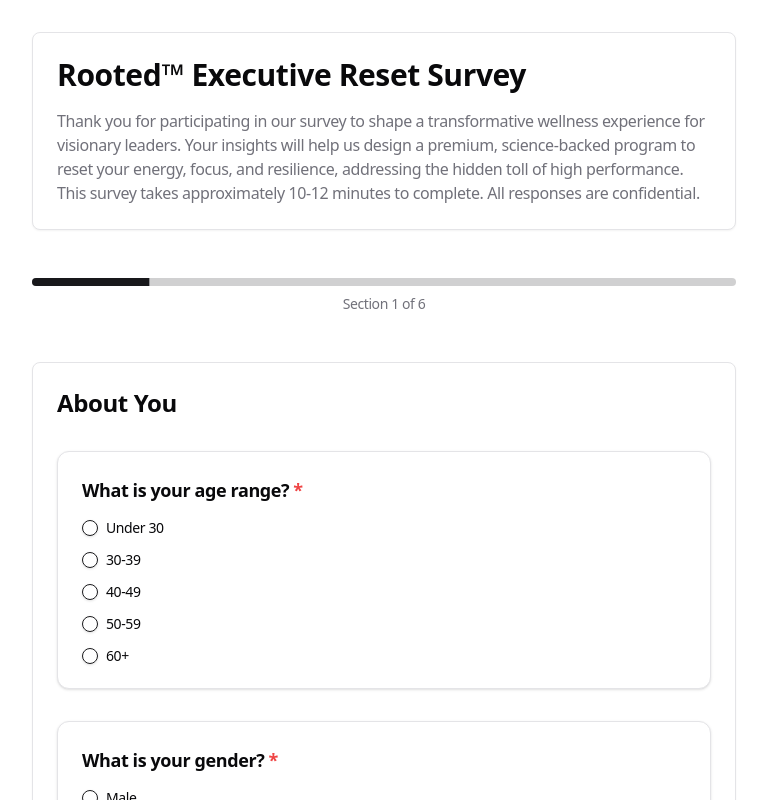
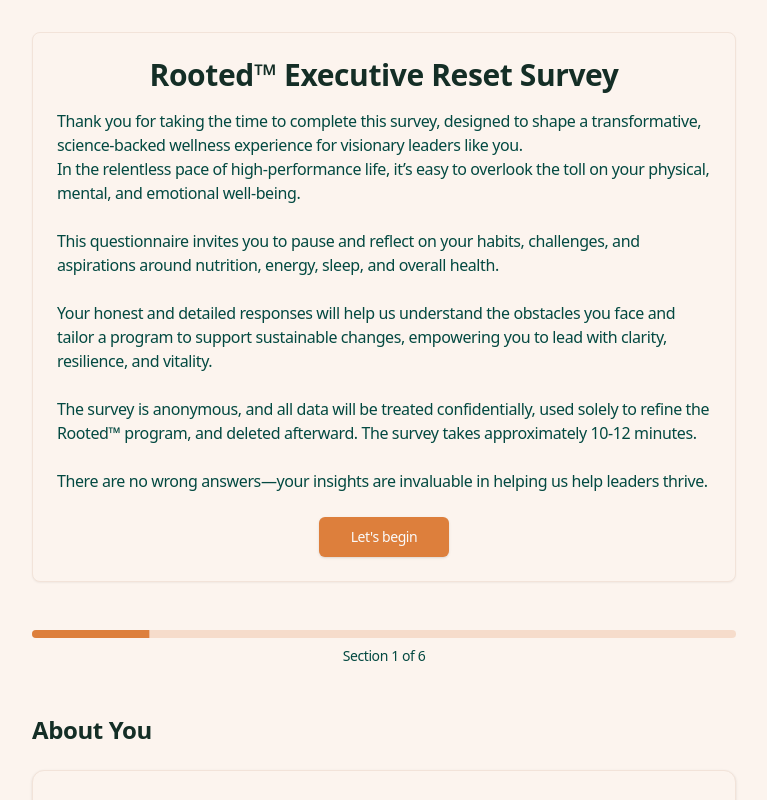
Before and after one commit to AndDavies/rooted, a Next.js app: page / in a window 1280 px wide. Shown: the top 800 px of the page, without its empty margins (256-1023 px from the left). Built offline with nearby package versions, Linux system fonts and the light colour scheme.

Commit message:
22 April - v4

```diff
--- a/app/globals.css
+++ b/app/globals.css
@@ -8,65 +8,53 @@
   }
 }
 
-
-
 @layer base {
+  /* Apply Holy Cannoli Theme Directly */
   :root {
-    --background: 0 0% 100%;
-    --foreground: 240 10% 3.9%;
-    --card: 0 0% 100%;
-    --card-foreground: 240 10% 3.9%;
-    --popover: 0 0% 100%;
-    --popover-foreground: 240 10% 3.9%;
-    --primary: 240 5.9% 10%;
-    --primary-foreground: 0 0% 98%;
-    --secondary: 240 4.8% 95.9%;
-    --secondary-foreground: 240 5.9% 10%;
-    --muted: 240 4.8% 95.9%;
-    --muted-foreground: 240 3.8% 46.1%;
-    --accent: 240 4.8% 95.9%;
-    --accent-foreground: 240 5.9% 10%;
-    --destructive: 0 84.2% 60.2%;
+    --background: 27 67% 96%; /* Silver Bird */
+    --foreground: 160 40% 13%; /* Guerrilla Forest */
+    --card: 27 67% 96%;
+    --card-foreground: 160 40% 13%;
+    --popover: 27 67% 96%;
+    --popover-foreground: 160 40% 13%;
+    --primary: 25 70% 55%; /* Holy Cannoli */
+    --primary-foreground: 0 0% 98%; /* White */
+    --secondary: 23 48% 90%; /* Soft Sunrise */
+    --secondary-foreground: 160 40% 13%;
+    --muted: 23 48% 90%;
+    --muted-foreground: 173 92% 15%; /* Tropical Forest */
+    --accent: 5 49% 44%; /* Rum Punch */
+    --accent-foreground: 0 0% 98%; /* White */
+    --destructive: 0 84.2% 60.2%; /* Default Red */
     --destructive-foreground: 0 0% 98%;
-    --border: 240 5.9% 90%;
-    --input: 240 5.9% 90%;
-    --ring: 240 10% 3.9%;
-    --chart-1: 12 76% 61%;
-    --chart-2: 173 58% 39%;
-    --chart-3: 197 37% 24%;
-    --chart-4: 43 74% 66%;
-    --chart-5: 27 87% 67%;
+    --border: 23 48% 90%;
+    --input: 23 48% 90%;
+    --ring: 25 70% 55%;
     --radius: 0.5rem;
   }
+
   .dark {
-    --background: 240 10% 3.9%;
-    --foreground: 0 0% 98%;
-    --card: 240 10% 3.9%;
-    --card-foreground: 0 0% 98%;
-    --popover: 240 10% 3.9%;
-    --popover-foreground: 0 0% 98%;
-    --primary: 0 0% 98%;
-    --primary-foreground: 240 5.9% 10%;
-    --secondary: 240 3.7% 15.9%;
-    --secondary-foreground: 0 0% 98%;
-    --muted: 240 3.7% 15.9%;
-    --muted-foreground: 240 5% 64.9%;
-    --accent: 240 3.7% 15.9%;
+    --background: 160 40% 13%; /* Guerrilla Forest */
+    --foreground: 27 67% 96%; /* Silver Bird */
+    --card: 173 92% 15%; /* Tropical Forest */
+    --card-foreground: 27 67% 96%;
+    --popover: 160 40% 13%;
+    --popover-foreground: 27 67% 96%;
+    --primary: 25 70% 55%; /* Holy Cannoli */
+    --primary-foreground: 0 0% 98%;
+    --secondary: 173 92% 15%;
+    --secondary-foreground: 27 67% 96%;
+    --muted: 173 92% 15%;
+    --muted-foreground: 23 48% 90%; /* Soft Sunrise */
+    --accent: 5 49% 44%; /* Rum Punch */
     --accent-foreground: 0 0% 98%;
-    --destructive: 0 62.8% 30.6%;
+    --destructive: 0 62.8% 30.6%; /* Default Dark Red */
     --destructive-foreground: 0 0% 98%;
-    --border: 240 3.7% 15.9%;
-    --input: 240 3.7% 15.9%;
-    --ring: 0 0% 98%;
-    --chart-1: 220 70% 50%;
-    --chart-2: 160 60% 45%;
-    --chart-3: 30 80% 55%;
-    --chart-4: 280 65% 60%;
-    --chart-5: 340 75% 55%;
+    --border: 173 92% 15%;
+    --input: 173 92% 15%;
+    --ring: 25 70% 55%;
   }
 }
-
-
 
 @layer base {
   * {
@@ -75,5 +63,7 @@
   body {
     @apply bg-background text-foreground;
     @apply tracking-tight;
+    -webkit-font-smoothing: antialiased;
+    -moz-osx-font-smoothing: grayscale;
   }
 }
--- a/app/layout.tsx
+++ b/app/layout.tsx
@@ -18,9 +18,11 @@
   children: React.ReactNode;
 }>) {
   return (
-    <html lang="en" className={inter.variable}>
+    <html lang="en" className={inter.variable} suppressHydrationWarning>
       <body className={`antialiased`}>
-        {children}
+
+          {children}
+
       </body>
     </html>
   );
--- a/components/SurveyForm.tsx
+++ b/components/SurveyForm.tsx
@@ -178,6 +178,13 @@
     }
   };
 
+  // Handler for the "Let's begin" button
+  const handleBeginClick = () => {
+    const sectionElement = document.getElementById(currentSection.id);
+    if (sectionElement) {
+      sectionElement.scrollIntoView({ behavior: 'smooth', block: 'start' });
+    }
+  };
 
   // --- Rendering ---
 
@@ -194,10 +201,16 @@
 
   return (
     <form onSubmit={handleSubmit} className="space-y-8 w-full">
-        {/* Introduction Text (Shown only before first section?) Or maybe always visible? Let's keep it visible */}
+        {/* Introduction Block */}
          <div className="mb-8 p-6 border rounded-lg shadow-sm bg-card text-card-foreground">
-            <h1 className="text-3xl font-bold mb-4">{surveyData.title}</h1>
-            <p className="text-muted-foreground">{surveyData.introduction}</p>
+            <h1 className="text-3xl font-bold mb-4 text-center">{surveyData.title}</h1>
+            <p className="text-muted-foreground whitespace-pre-line">{surveyData.introduction}</p>
+            {/* Add centered "Let's begin" button */}
+            <div className="flex justify-center mt-6">
+                <Button type="button" onClick={handleBeginClick} size="lg">
+                    Let's begin
+                </Button>
+            </div>
         </div>
 
         {/* Progress Bar */}
@@ -207,7 +220,7 @@
         </div>
 
         {/* Render ONLY the Current Section */}
-        <section key={currentSection.id} id={currentSection.id} className="space-y-8 p-6 border rounded-lg shadow-sm bg-card text-card-foreground">
+        <section key={currentSection.id} id={currentSection.id} className="space-y-6 scroll-mt-20"> {/* Added scroll-mt for offset */}
             <div>
                 <h2 className="text-2xl font-bold mb-2">{currentSection.title}</h2>
                 {currentSection.introduction && (
--- a/data/surveyQuestions.ts
+++ b/data/surveyQuestions.ts
@@ -3,7 +3,7 @@
 export const surveyData: SurveyData = {
   title: 'Rooted™ Executive Reset Survey',
   introduction:
-    'Thank you for participating in our survey to shape a transformative wellness experience for visionary leaders. Your insights will help us design a premium, science-backed program to reset your energy, focus, and resilience, addressing the hidden toll of high performance. This survey takes approximately 10-12 minutes to complete. All responses are confidential.',
+    'Thank you for taking the time to complete this survey, designed to shape a transformative, science-backed wellness experience for visionary leaders like you. \nIn the relentless pace of high-performance life, it’s easy to overlook the toll on your physical, mental, and emotional well-being. \n\nThis questionnaire invites you to pause and reflect on your habits, challenges, and aspirations around nutrition, energy, sleep, and overall health. \n\nYour honest and detailed responses will help us understand the obstacles you face and tailor a program to support sustainable changes, empowering you to lead with clarity, resilience, and vitality. \n\nThe survey is anonymous, and all data will be treated confidentially, used solely to refine the Rooted™ program, and deleted afterward. The survey takes approximately 10-12 minutes. \n\nThere are no wrong answers—your insights are invaluable in helping us help leaders thrive.',
   thankYouMessage: 'Thank you for completing the survey! We appreciate your valuable insights.',
   sections: [
     // Section 1: About You
--- a/package.json
+++ b/package.json
@@ -13,6 +13,7 @@
     "@radix-ui/react-label": "^2.1.4",
     "@radix-ui/react-progress": "^1.1.4",
     "@radix-ui/react-radio-group": "^1.3.4",
+    "@radix-ui/react-select": "^2.2.2",
     "@radix-ui/react-slot": "^1.2.0",
     "class-variance-authority": "^0.7.1",
     "clsx": "^2.1.1",
```
Also changed, not shown: components/ui/select.tsx (added, +159 -0 lines), 1 other file (tests, documents, lock files or other folders). Lines whose indentation alone changed are shown as unchanged.
